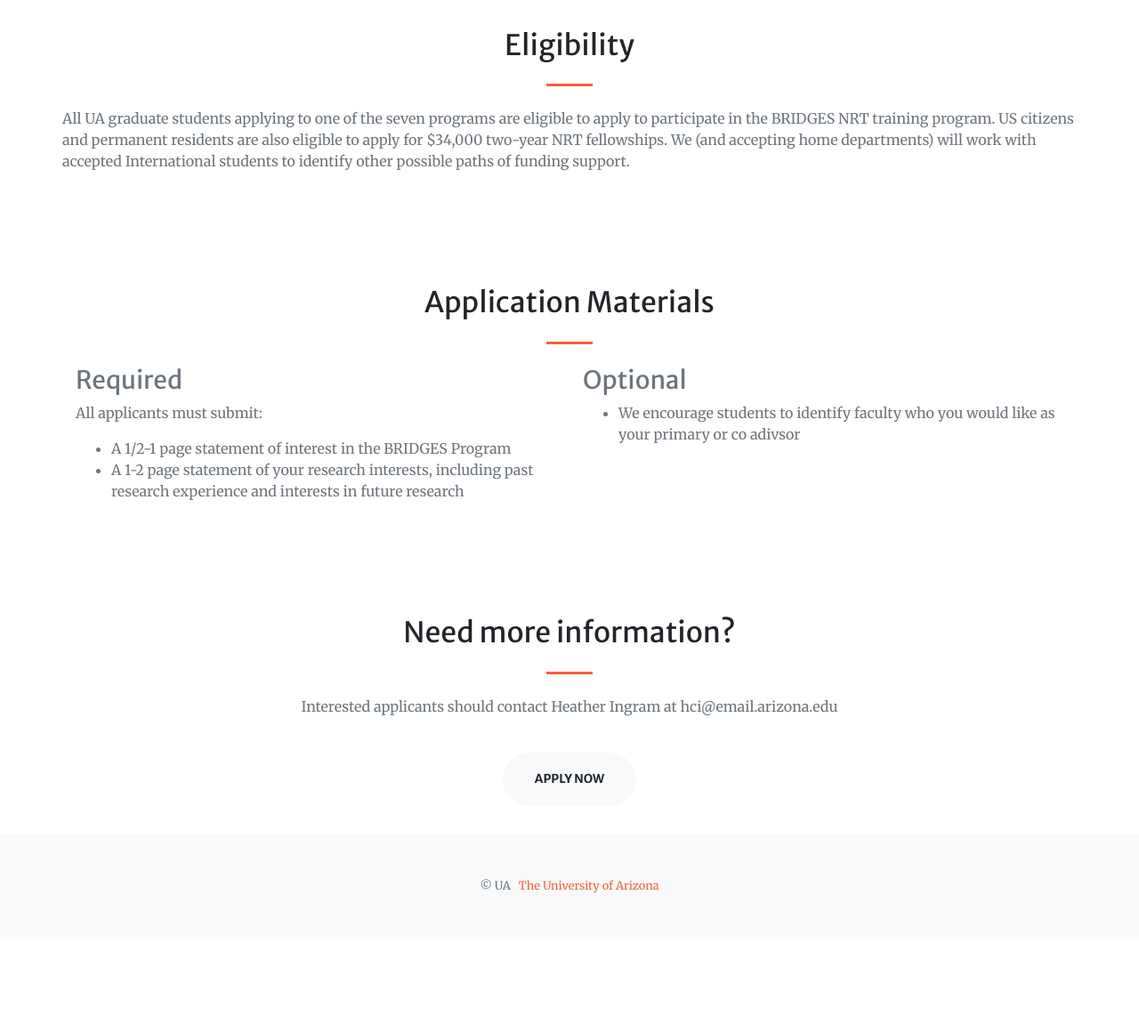
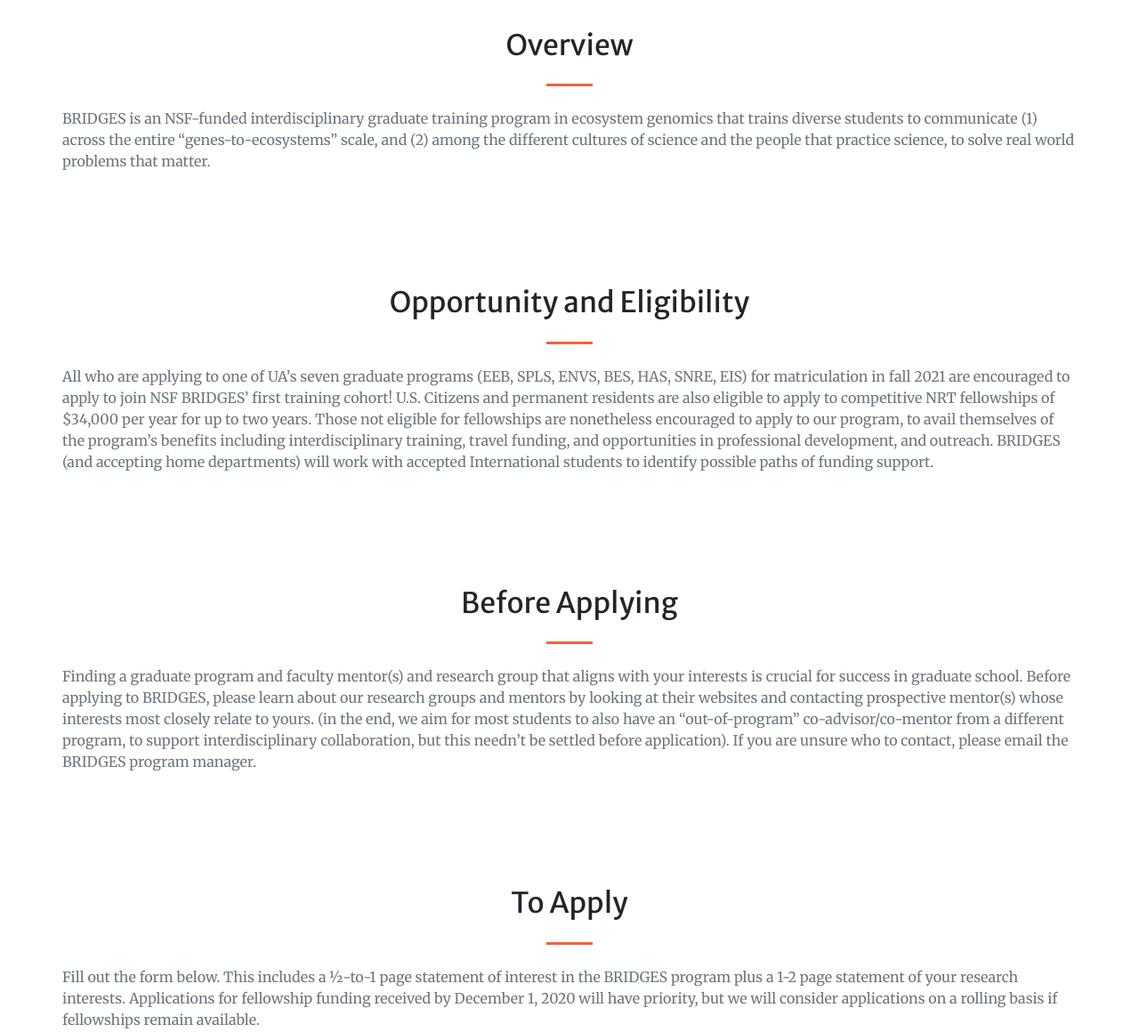
Before and after one commit to ecosystem-genomics/ecosystem-genomics.github.io, a Jekyll site: the page built from how-to-apply.md, in a window 1280 px wide and 1400 px high. Shown: the part 240-1400 px from the top of the window at 89% size. Built offline with Jekyll 4.4.1, drawn with Linux system fonts in a browser that asks for light colours; nearby versions of some CDN libraries; some of the changed text lies outside the part shown.

Commit message:
Revise content of how to apply page with new wording

```diff
--- a/how-to-apply.md
+++ b/how-to-apply.md
@@ -12,39 +12,44 @@
 sections:
 
 - type: paragraph.html
-  section_id: eligibility
-  title: Eligibility
+  section_id: overview
+  title: Overview
 #  background_style: bg-info
 #  text_style: text-left text-white
   text: >+
-    All UA graduate students applying to one of the seven programs are eligible to apply to participate in the BRIDGES NRT training program. US citizens and permanent residents are also eligible to apply for $34,000 two-year NRT fellowships. We (and accepting home departments) will work with accepted International students to identify other possible paths of funding support.
+    BRIDGES is an NSF-funded interdisciplinary graduate training program in ecosystem genomics that trains diverse students to communicate (1) across the entire “genes-to-ecosystems” scale, and (2) among the different cultures of science and the people that practice science, to solve real world problems that matter.
 
-- type: columns.html
-  section_id: application_requirements
-  title: Application Materials
+- type: paragraph.html
+  section_id: eligibility
+  title: Opportunity and Eligibility
 #  background_style: bg-info
 #  text_style: text-left text-white
-  text1: >+
-    ### Required
+  text: >+
+    All who are applying to one of UA’s seven graduate programs (EEB, SPLS, ENVS, BES, HAS, SNRE, EIS) for matriculation in fall 2021 are encouraged to apply to join NSF BRIDGES’ first training cohort!   U.S. Citizens and permanent residents are also eligible to apply to competitive NRT fellowships of $34,000 per year for up to two years.  Those not eligible for fellowships are nonetheless encouraged to apply to our program, to avail themselves of the program’s benefits including  interdisciplinary training, travel funding, and opportunities in professional development, and outreach. BRIDGES (and accepting home departments) will work with accepted International students to identify possible paths of funding support.
 
-    All applicants must submit:
+- type: paragraph.html
+  section_id: before-applying
+  title: Before Applying
+#  background_style: bg-info
+#  text_style: text-left text-white
+  text: >+
+   Finding a graduate program and faculty mentor(s) and research group that aligns with your interests is crucial for success in graduate school. Before applying to BRIDGES, please learn about our research groups and mentors by looking at their websites and contacting prospective mentor(s) whose interests most closely relate to yours. (in the end, we aim for most students to also have an “out-of-program” co-advisor/co-mentor from a different program, to support interdisciplinary collaboration, but this needn’t be settled before application). If you are unsure who to contact, please email the BRIDGES program manager.
 
-    + A 1/2-1 page statement of interest in the BRIDGES Program
-
-    + A 1-2 page statement of your research interests, including past research experience and interests in future research
-
-
-  text2: >+
-    ### Optional
-
-    + We encourage students to identify faculty who you would like as your primary or co adivsor
+- type: paragraph.html
+  section_id: to-apply
+  title: To Apply
+#  background_style: bg-info
+#  text_style: text-left text-white
+  text: >+
+   Fill out the form below.  This includes a ½-to-1 page statement of interest in the BRIDGES program plus a 1-2 page statement of your research interests.  Applications for fellowship funding received by December 1, 2020 will have priority, but we will consider applications on a rolling basis if fellowships remain available.
 
 - type: paragraph.html
   section_id: contact info
   title: Need more information?
 #  background_style: bg-info
 #  text_style: text-left text-white
-  text: Interested applicants should contact Heather Ingram at hci@email.arizona.edu
+  text: >+
+    Interested applicants should contact Heather Ingram at bridges.nrt@gmail.com
   actions:
   - title: Apply Now
     url: 'https://uarizona.co1.qualtrics.com/jfe/form/SV_eaH2jkJBxMuBE3z '
```
